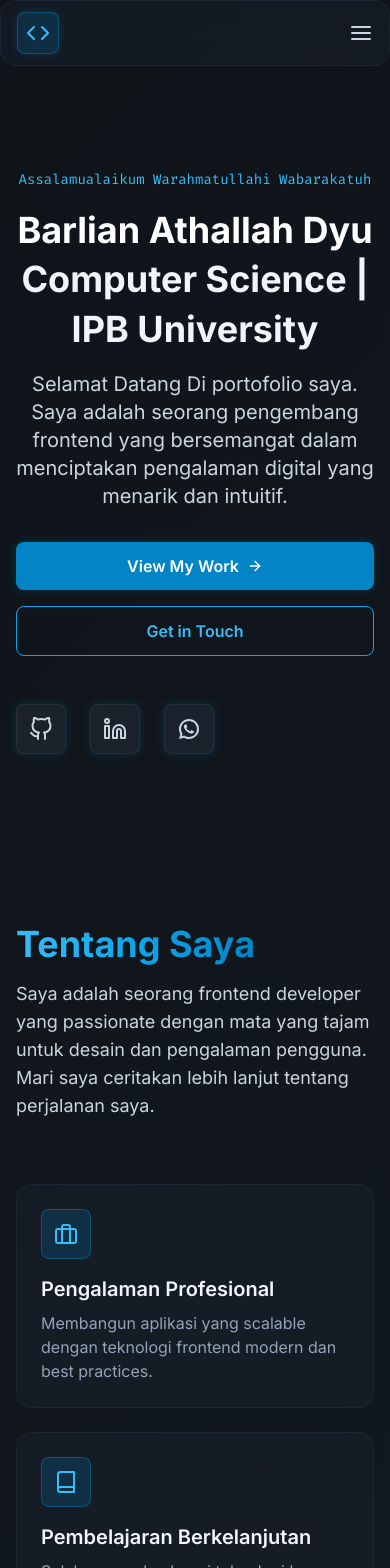
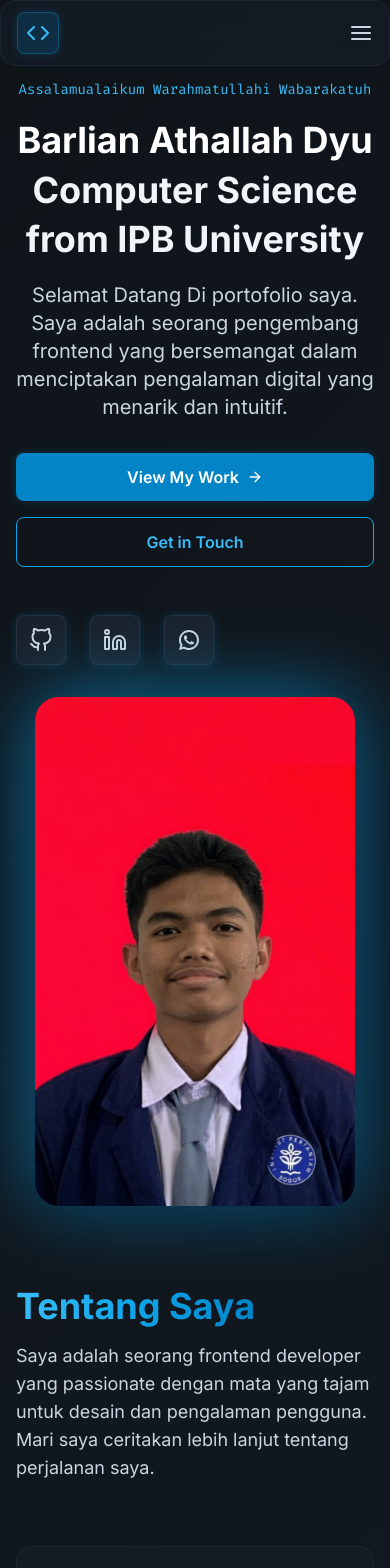
Before and after one commit to Barli-Pemula/portfolio, a Next.js app: page / in a window 390 px wide. Shown: the top 1568 px of the page. Built offline with nearby package versions, Linux system fonts and the light colour scheme.

Commit message:
Update: Add responsive profile photo & deployment guide

```diff
--- a/app/layout.tsx
+++ b/app/layout.tsx
@@ -1,10 +1,14 @@
-import type { Metadata } from 'next'
+import type { Metadata, Viewport } from 'next'
 import './globals.css'
+
+export const viewport: Viewport = {
+  width: 'device-width',
+  initialScale: 1,
+}
 
 export const metadata: Metadata = {
   title: 'Frontend Developer Portfolio',
   description: 'Elegant and professional portfolio showcasing my work as a frontend developer',
-  viewport: 'width=device-width, initial-scale=1',
 }
 
 export default function RootLayout({
--- a/components/Hero.tsx
+++ b/components/Hero.tsx
@@ -30,7 +30,7 @@ export default function Hero() {
     <section id="home" className="min-h-screen flex items-center pt-20">
       <div className="max-w-6xl mx-auto px-4 sm:px-6 lg:px-8 w-full">
         <motion.div
-          className="grid md:grid-cols-2 gap-12 items-center"
+          className="grid md:grid-cols-2 gap-8 items-center"
           variants={containerVariants}
           initial="hidden"
           animate="visible"
@@ -51,7 +51,7 @@ export default function Hero() {
               >
                 <span className="text-white">Barlian Athallah Dyu</span>
                 <br />
-                <span className="text-slate-100">Computer Science | IPB University</span>
+                <span className="text-slate-100">Computer Science from IPB University</span>
               </motion.h1>
 
               <motion.p
@@ -104,10 +104,10 @@ export default function Hero() {
 
           {/* Profile Image */}
           <motion.div
-            className="relative hidden md:flex justify-center"
+            className="relative flex justify-center"
             variants={itemVariants}
           >
-            <div className="relative">
+            <div className="relative w-full max-w-xs md:max-w-md">
               <div className="absolute inset-0 bg-gradient-to-br from-primary-500 to-primary-600 rounded-3xl blur-2xl opacity-70"></div>
               <Image
                 src="/images/Foto arli.jpg"
@@ -115,7 +115,7 @@ export default function Hero() {
                 width={400}
                 height={500}
                 priority
-                className="relative rounded-3xl shadow-2xl object-cover"
+                className="relative rounded-3xl shadow-2xl object-cover w-full h-auto"
               />
             </div>
           </motion.div>
--- a/components/Projects.tsx
+++ b/components/Projects.tsx
@@ -12,7 +12,7 @@ export default function Projects() {
       tags: ['Next.js', 'React', 'Stripe', 'Tailwind CSS'],
       image: '🛍️',
       link: '#',
-      github: '#',
+      github: 'https://github.com/Barli-Pemula/Web-ShopHub.git',
     },
     {
       title: 'Task Management App',
@@ -20,7 +20,7 @@ export default function Projects() {
       tags: ['React', 'Firebase', 'TypeScript', 'Material-UI'],
       image: '✓',
       link: '#',
-      github: '#',
+      github: 'https://github.com/Barli-Pemula/TaskFlow.git',
     },
     {
       title: 'Weather Dashboard',
@@ -28,15 +28,15 @@ export default function Projects() {
       tags: ['JavaScript', 'Weather API', 'Chart.js', 'Responsive Design'],
       image: '🌤️',
       link: '#',
-      github: '#',
+      github: 'https://github.com/Barli-Pemula/Weather-Dashboard.git',
     },
     {
-      title: 'Portfolio Website',
-      description: 'Showcase this elegant portfolio built with Next.js, Framer Motion, and modern design.',
-      tags: ['Next.js', 'Tailwind CSS', 'Framer Motion', 'Responsive'],
-      image: '💼',
+      title: 'Blog Platform',
+      description: 'A modern blogging platform with rich text editing, SEO optimization, and social sharing features.',
+      tags: ['Next.js', 'React', 'Firebase', 'Tailwind CSS'],
+      image: '✍️',
       link: '#',
-      github: '#',
+      github: 'https://github.com/Barli-Pemula/Blog-Program.git',
     },
   ]
 
```
Also changed, not shown: 2 other files (tests, documents, lock files or other folders).
